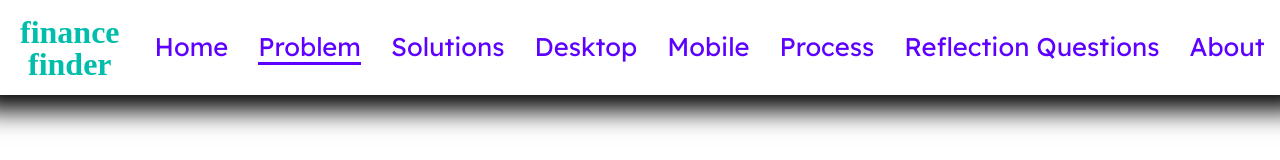
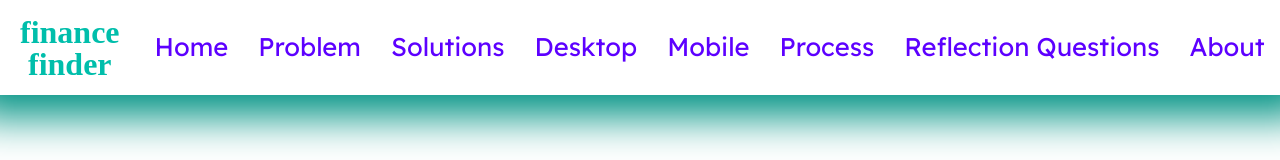
Before and after one commit to MadelynGH/financeFinder, a plain HTML site: page problem/index.html in a window 1280 px wide. Shown: the top 160 px of the page. Drawn offline with Linux system fonts and the light colour scheme; a web font is replaced by a local one.

Commit message:
Change header shadow

```diff
--- a/scripts/header.js
+++ b/scripts/header.js
@@ -17,4 +17,7 @@ document.body.innerHTML =
 <a href="/about" class="header-link" id="about-link">About</a>
 </div>` + document.body.innerHTML;
 
-document.getElementById(document.currentScript.getAttribute("link")).style.borderBottom = "3.5px solid rgb(93, 0, 255)";
+document.getElementById("header").addEventListener("mouseleave", function() {
+    document.getElementById("header").style.transitionDuration = ".4s";
+    setTimeout(document.getElementById("header").style.transitionDuration = "0", 400);
+});
--- a/styles/articles.css
+++ b/styles/articles.css
@@ -1,6 +1,10 @@
 p, ul {
     text-align: left;
     line-height: 1.5;
+}
+
+a:hover {
+    text-decoration: none!important;
 }
 
 .sub-heading {
--- a/styles/header.css
+++ b/styles/header.css
@@ -57,8 +57,13 @@ input[type="submit"]:hover {
     justify-content: flex-start;
     align-items: center;
 
-    box-shadow: 1px 2px 25px 13px rgb(0, 0, 0);
     background-color: white;
+    transition-duration: 0;
+}
+
+#header:hover {
+    box-shadow: 1px 2px 40px 20px rgb(0, 147, 132);
+    transition-duration: .4s;
 }
 
 #logo {
```
